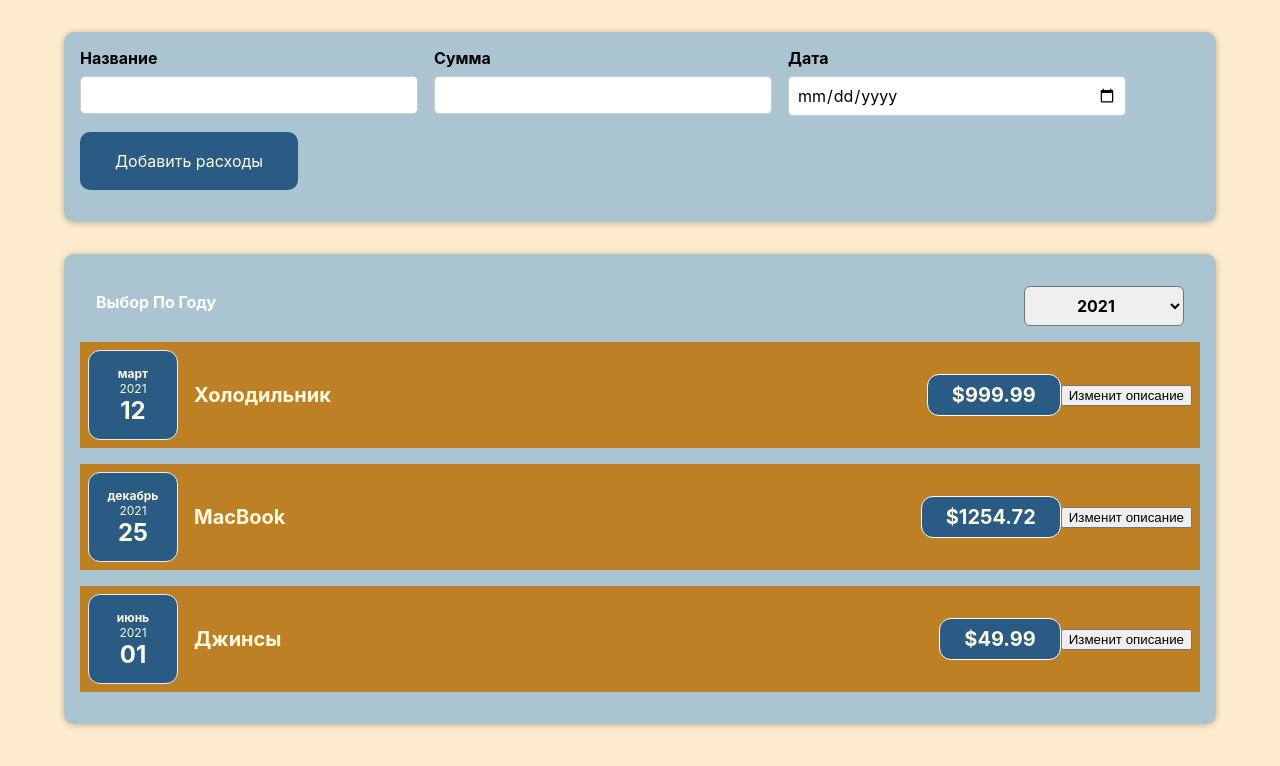
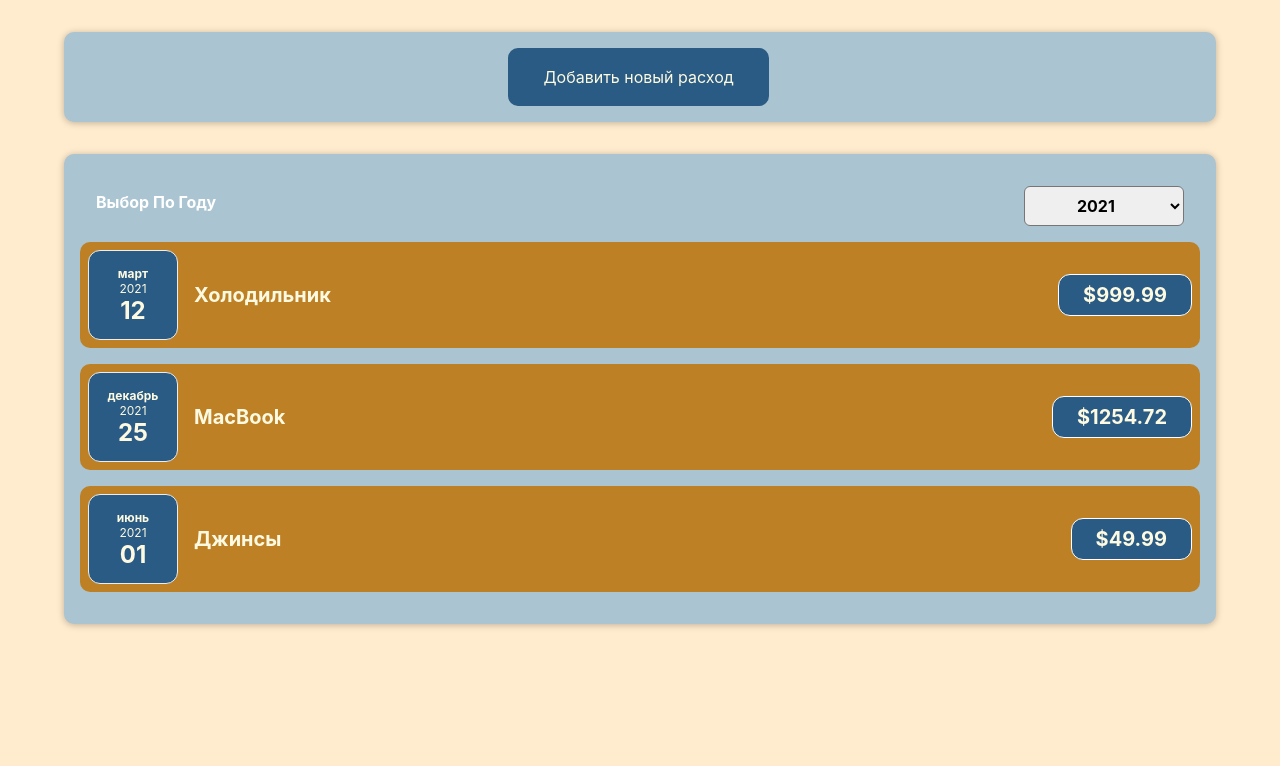
Before and after one commit to ipromanone/react-app-task, a React (Create React App) app: page / in a window 1280 px wide. Shown: the top 766 px of the page. Built offline with nearby package versions, Linux system fonts and the light colour scheme.

Commit message:
Added component Diagram and DiagramBar. Styled and wrote the basic code structure for displaying the diagram

```diff
--- a/src/components/Costs/CostItem.css
+++ b/src/components/Costs/CostItem.css
@@ -5,6 +5,7 @@
     padding: 0.5rem;
     margin: 1rem 0;
     background-color: #bd8025;
+    border-radius: 10px;
 }
 
 .cost-item__description {
--- a/src/components/Costs/CostItem.js
+++ b/src/components/Costs/CostItem.js
@@ -1,24 +1,18 @@
 import './CostItem.css'
 import CostDate from "./CostDate";
 import Card from "../UI/Card";
-import React, {useState} from "react";
 const CostItem = props => {
 
-    const [description, setDescription] = useState(props.description)
-
-    const changeDescriptionHandler = () => {
-        setDescription('newText')
-    }
-
     return (
+        <li>
             <Card className='cost-item'>
                 <CostDate date={props.date}/>
                 <div className='cost-item__description'>
-                <h2>{description}</h2>
+                    <h2>{props.description}</h2>
                     <div className='cost-item__price'>${props.amount}</div>
                 </div>
-            <button onClick={changeDescriptionHandler}>Изменит описание</button>
             </Card>
+        </li>
         )
 };
 
--- /dev/null
+++ b/src/components/Costs/CostList.css
@@ -0,0 +1,9 @@
+.cost-list {
+    list-style: none;
+    padding: 0;
+}
+
+.cost-list__fallback {
+    color: #fefae1;
+    text-align: center;
+}
--- /dev/null
+++ b/src/components/Costs/CostList.js
@@ -0,0 +1,24 @@
+import CostItem from "./CostItem";
+import './CostList.css'
+
+const CostList = (props) => {
+
+    if(props.costs.length === 0) {
+        return <h2 className='cost-list__fallback'>В этом году расходов нет</h2>
+    }
+
+    return (
+        <ul className='cost-list'>
+            {props.costs.map((cost) => (
+            <CostItem
+                key={cost.id}
+                date={cost.date}
+                description={cost.description}
+                amount={cost.amount}
+            />
+            ))}
+        </ul>
+    )
+}
+
+export default CostList;
--- a/src/components/Costs/Costs.js
+++ b/src/components/Costs/Costs.js
@@ -1,8 +1,8 @@
-import CostItem from "./CostItem";
 import './Costs.css'
 import Card from "../UI/Card";
 import CostsFilter from "./CostsFilter";
 import React, {useState} from "react";
+import CostList from "./CostList";
 
 
 
@@ -14,22 +14,19 @@ const Costs = props => {
 
     }
 
+
+
     const filteredCosts = props.costs.filter(cost => {
         return cost.date.getFullYear().toString() === selectedYear
     })
+
+
 
     return (
         <div>
             <Card className='costs'>
                 <CostsFilter year={selectedYear} onChangeYear={yearChangeHandler}/>
-                {filteredCosts.map((cost) => (
-                    <CostItem
-                        key={cost.id}
-                        date={cost.date}
-                        description={cost.description}
-                        amount={cost.amount}
-                    />
-                ))}
+                <CostList costs={filteredCosts}/>
             </Card>
         </div>
     )
--- a/src/components/NewCost/CostForm.js
+++ b/src/components/NewCost/CostForm.js
@@ -73,6 +73,7 @@ const CostForm = (props) => {
                 </div>
                 <div className='new-cost__actions'>
                     <button type='submit'>Добавить расходы</button>
+                    <button type='button' onClick={props.onCancel}>Отмена</button>
                 </div>
             </div>
         </form>
--- a/src/components/NewCost/NewCost.js
+++ b/src/components/NewCost/NewCost.js
@@ -1,7 +1,10 @@
+import React, {useState} from "react";
 import './NewCost.css'
 import CostForm from "./CostForm";
 
 const NewCost = (props) => {
+
+    const [isFormVisible, setIsFormVisible ] = useState(false);
 
     const saveCostDataHandler = (inputCostData) => {
         const costData = {
@@ -9,11 +12,22 @@ const NewCost = (props) => {
             id: Math.random().toString()
         }
         props.onAddCost(costData)
+        setIsFormVisible(false)
 
     }
+
+    const inputCostDataHandler = () => {
+        setIsFormVisible(true);
+    }
+
+    const cancelCostHandler = () => {
+        setIsFormVisible(false)
+    }
+
     return(
         <div className='new-cost'>
-            <CostForm onSaveCostData={saveCostDataHandler}/>
+            {!isFormVisible && <button onClick={inputCostDataHandler}>Добавить новый расход</button>}
+            {isFormVisible && <CostForm onSaveCostData={saveCostDataHandler} onCancel={cancelCostHandler}/>}
         </div>
     )
 }
```
Also changed, not shown: src/components/Diagram/Diagram.css (added, +9 -0 lines), src/components/Diagram/Diagram.js (added, +16 -0 lines), src/components/Diagram/DiagramBar.css (added, +30 -0 lines), src/components/Diagram/DiagramBar.js (added, +21 -0 lines), src/components/NewCost/CostForm.css (line endings or trailing spaces). Lines whose indentation alone changed are shown as unchanged.
